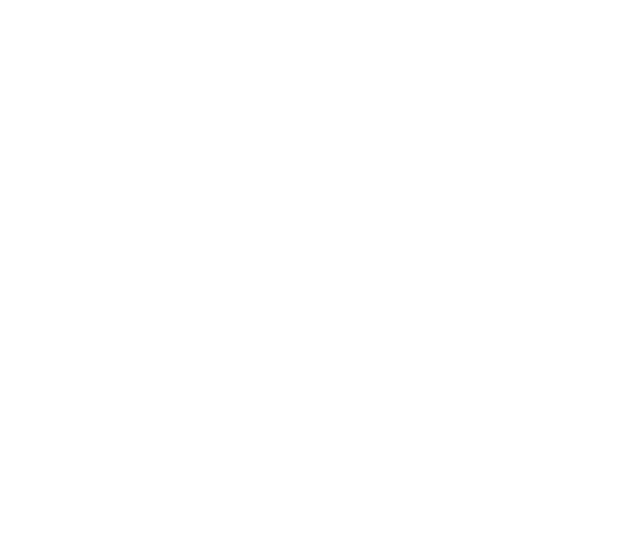
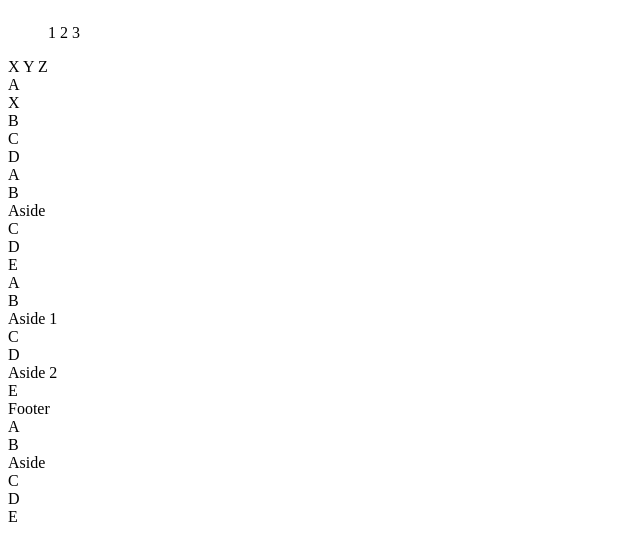
Before and after one commit to lukewalt/pseudo-class-exercise, a plain HTML site: page index.html in a window 1280 px wide. Shown: the whole page, without its empty margins (0-640 px from the left). Drawn offline with Linux system fonts and the light colour scheme.

Commit message:
removed list styles on header and made the elements inline

```diff
--- a/index.html
+++ b/index.html
@@ -2,8 +2,59 @@
 <html>
   <head>
     <title>Pseudo Class Exercise</title>
+    <link rel="stylesheet" href="main.css">
   </head>
   <body>
+    <header>
+      <nav id="main-nav">
+        <ul class="top">
+          <li class="block">1</li>
+          <li class="block">2</li>
+          <li class="block">3</li>
+        </ul>
+      </nav>
+    </header>
+
+    <span class="inline">X</span>
+    <span class="inline">Y</span>
+    <span class="inline">Z</span>
+
+    <article class="n-child">
+      <section> A </section>
+      <div> X </div>
+      <section> B </section>
+      <section> C </section>
+      <section> D </section>
+    </article>
+
+    <article class="n-type">
+      <section> A </section>
+      <section> B </section>
+      <aside> Aside </aside>
+      <section> C </section>
+      <section> D </section>
+      <section> E </section>
+    </article>
+
+    <article class="first-of-type">
+      <section> A </section>
+      <section> B </section>
+      <aside> Aside 1 </aside>
+      <section> C </section>
+      <section> D </section>
+      <aside> Aside 2 </aside>
+      <section> E </section>
+      <footer>Footer</footer>
+    </article>
+
+    <article class="three">
+      <section> A </section>
+      <section> B </section>
+      <aside> Aside </aside>
+      <section> C </section>
+      <section> D </section>
+      <section> E </section>
+    </article>
 
 
   </body>
--- a/main.css
+++ b/main.css
@@ -1,2 +1,11 @@
 
 /*<----------------- Pseudo Class ------------------>*/
+
+#main-nav {
+  display: flex;
+}
+
+.top > li {
+  list-style: none;
+  display: inline;
+}
```
